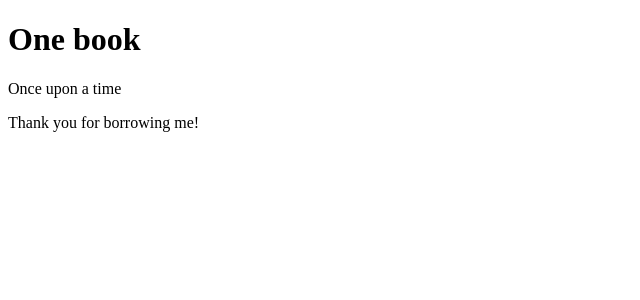
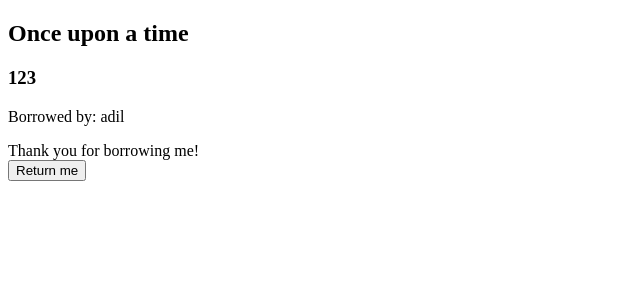
Before and after one commit to Sem-the-dev/digital_library, a Django app: page /books/3 in a window 1280 px wide. Shown: the part 44-344 px from the top of the page, without its empty margins (0-640 px from the left). Run offline with Django 3.2, Linux system fonts and the light colour scheme; a user stored in the database is signed in; data comes from the database, SQL or seed files in the repository; both versions use the stored data as it was after the commit.

Commit message:
new path and form and borrow button

```diff
--- a/library/digital_library/forms.py
+++ b/library/digital_library/forms.py
@@ -10,4 +10,4 @@ class BorrowBookForm(forms.ModelForm):
   class Meta:
     model = Book
     fields = ["borrower"]
-    widgets = {"borrower":forms.HiddenInput()}
+    widgets = {"borrower": forms.HiddenInput()}
--- a/library/digital_library/templates/home.html
+++ b/library/digital_library/templates/home.html
@@ -3,4 +3,6 @@
 {% block content %}
     <h1>Welcome to the Digital Library!</h1>
 
+    <a href="{% url 'digital-library-create' %}"> <button>Add new book</button></a>
+
 {% endblock content %}
--- a/library/digital_library/templates/show.html
+++ b/library/digital_library/templates/show.html
@@ -2,11 +2,10 @@
 
 {% block content %}
 
-     <h1>One book</h1>
+     <h2>{{ book.title }}</h2>
+        <h3>{{ book.author }}</h3>
+        <p>Borrowed by: {{book.borrower}}</p>
 
-     <p>
-        {{ book.title }}
-    </p>
 
     {% if not book.borrower %}
             <form method="POST">
@@ -17,8 +16,11 @@
     {% else %}
             {% if book.borrower == user %}
                     <div>Thank you for borrowing me!</div>
+                        <input type="submit" value="Return me" >
             {% else %}
-                    <div>I have been borrowed by {{book.borrower.username}}!</div>
+                    <div>I have been borrowed by {{book.borrower.username}}!
+                        <input type="submit" value="Already borrowed" disabled>
+                    </div>
             {% endif %}
     {% endif %}
 
--- a/library/digital_library/urls.py
+++ b/library/digital_library/urls.py
@@ -5,6 +5,8 @@ urlpatterns = [
     path('', views.home, name="digital-library-home"),
     path('about', views.about, name="digital-library-about"),
     path('books', views.show_books, name="digital-library-book-list"),
-    path('books/<int:id>', views.show_one, name="digital-library-book")
+    path('books/<int:id>', views.show_one, name="digital-library-book"),
+    path('books/new', views.create, name="digital-library-create"),
+
 
 ]
--- a/library/digital_library/views.py
+++ b/library/digital_library/views.py
@@ -15,6 +15,19 @@ def about(req):
 def show_books(req):
     books = {'book': Book.objects.all()}
     return render(req, 'books.html', books)
+
+@login_required
+def create(req):
+    if req.method == 'POST':
+        book = NewBookForm(req.POST)
+        if book.is_valid():
+            id = book.save().id
+            return redirect("digital-library-book", id=id)
+    else:
+        form = NewBookForm()
+    data = {'form': form}
+    return render(req, 'new.html', data)
+
 @login_required
 def show_one(req, id):
     #book = Book.objects.get(pk=id)
@@ -22,7 +35,7 @@ def show_one(req, id):
     if req.method == 'POST':
         form = BorrowBookForm(req.POST)
         if form.is_valid():
-            book.owner = req.user
+            book.borrower = req.user
             book.save()
             return redirect("digital-library-book", id = id)
     else:
@@ -34,6 +47,8 @@ def show_one(req, id):
     return render(req, 'show.html', data)
     #return HttpResponse(f'<p>Read {books.title}</p>')
 
+
+
 def not_found_404(req, exception):
     #data = { 'err': exception }
     return render(req, '400.html')
--- a/library/library/settings.py
+++ b/library/library/settings.py
@@ -31,7 +31,7 @@ ALLOWED_HOSTS = ['*']
 # Application definition
 
 INSTALLED_APPS = [
-    'user',
+    'user.apps.UserConfig',
     'digital_library.apps.DigitalLibraryConfig',
     'django.contrib.admin',
     'django.contrib.auth',
--- a/library/user/views.py
+++ b/library/user/views.py
@@ -10,7 +10,7 @@ def signup(req):
         form = UserSignupForm(req.POST)
         if form.is_valid():
             form.save()
-            username = form.cleaned.data.get('username')
+            username = form.cleaned_data.get('username')
             messages.success(req, f'Welcome, {username}')
             return redirect('digital-library-home')
     else:
```
Also changed, not shown: library/digital_library/templates/new.html (added, +9 -0 lines), library/db.sqlite3.
